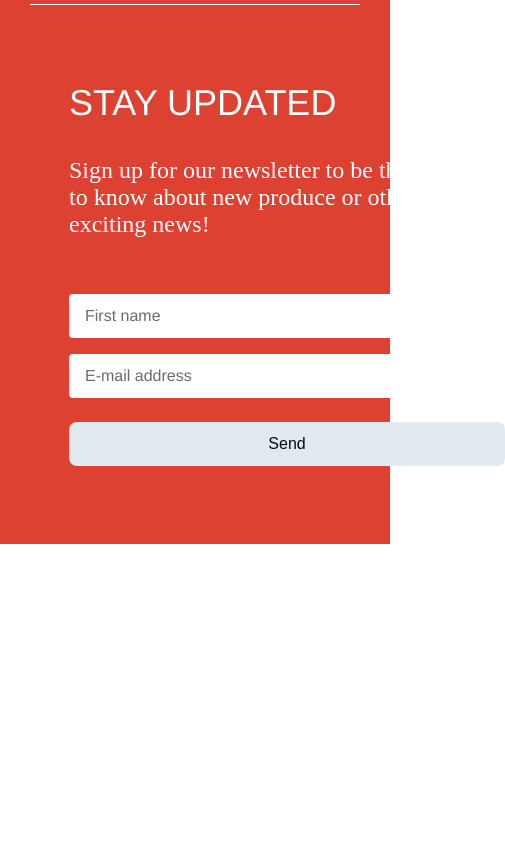
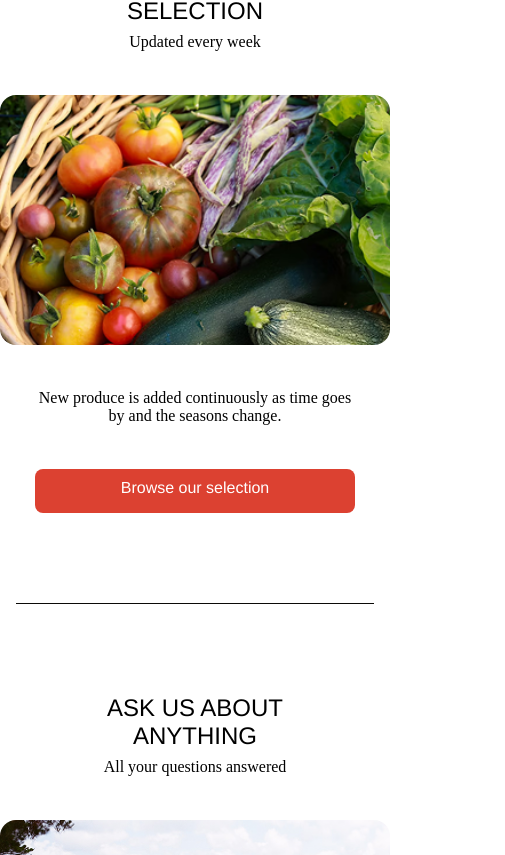
Before and after one commit to Clockert/eksamen, a plain HTML site: page index.html in a window 390 px wide. Shown: the part 1039-1894 px from the top of the page, 505 px wide, since content can reach past the window. Before the commit the page ends 1583 px from the top, so only its background shows below. Drawn offline with nearby package versions, Linux system fonts and the light colour scheme; a web font is replaced by a local one.

Commit message:
promo and style on pop menu

```diff
--- a/Styles/base.css
+++ b/Styles/base.css
@@ -50,6 +50,8 @@
   border-radius: 8px;
   font-size: var(--body-desktop);
   cursor: pointer;
+  text-decoration: none;
+  display: inline-block;
   transition: background-color 0.3s ease;
 }
 
--- a/Styles/footer.css
+++ b/Styles/footer.css
@@ -11,6 +11,7 @@ footer {
   color: var(--primary-text);
   padding: 20px 0 20px 20px;
   text-align: Left;
+  overflow: hidden;
 }
 
 footer .logo {
--- a/Styles/index.css
+++ b/Styles/index.css
@@ -1,3 +1,4 @@
+/* ---- Hero styling ---- */
 .hero {
   background-image: url("../assets/hero_img.webp");
   background-size: cover;
@@ -13,7 +14,6 @@
 
 .hero .logo {
   position: relative;
-  font-size: 200px;
   text-align: center;
   line-height: 150px;
 }
@@ -21,7 +21,10 @@
 .hero .hero-txt {
   position: relative;
   width: 416px;
-  font-size: 36px;
+  font-size: var(--header-desktop);
+  font-family: var(--font-primary);
+  text-transform: uppercase;
+  text-align: center;
 }
 
 .vertical-divider {
@@ -32,3 +35,121 @@
   margin: 0;
   display: inline-block;
 }
+
+/* ---- Promo Section styling ---- */
+
+.promo-section {
+  display: flex;
+}
+
+.promo-divider {
+  width: 1px;
+  height: auto;
+  background-color: var(--primary-text);
+  border: none;
+  margin: 0;
+  display: inline-block;
+}
+
+.promo-card {
+  flex: 1;
+  padding: 90px 0;
+  text-align: center;
+  display: flex;
+  flex-direction: column;
+  align-items: center;
+  gap: 44px;
+}
+
+.promo-title {
+  text-transform: uppercase;
+  font-family: var(--font-primary);
+  font-weight: var(--font-regular);
+  font-size: var(--header-desktop);
+}
+
+.promo-subheader {
+  font-family: var(--font-secondary);
+  font-size: var(--subheader-desktop);
+  font-weight: var(--font-light);
+  color: var(--primary-text);
+}
+
+.promo-header {
+  font-family: var(--font-secondary);
+  font-size: var(--body-desktop);
+  font-weight: var(--font-light);
+  display: flex;
+  flex-direction: column;
+  gap: 8px;
+  width: 456px;
+}
+
+.promo-image {
+  width: 448px;
+  height: 327px;
+  object-fit: cover;
+  border-radius: 16px;
+}
+
+.promo-text {
+  width: 407px;
+  font-family: var(--font-secondary);
+  font-size: var(--body-desktop);
+  font-weight: var(--font-light);
+}
+
+.promo-section .red-button {
+  width: 320px;
+  height: 44px;
+  font-family: var(--font-primary);
+  font-weight: var(--font-regular);
+  font-size: var(--body-desktop);
+}
+
+@media (max-width: 768px) {
+  .logo {
+    font-size: var(--logo-mobile);
+  }
+
+  .hero .hero-txt {
+    font-size: var(--header-mobile);
+    width: 248px;
+  }
+
+  .promo-section {
+    flex-direction: column;
+    padding: 0 16px;
+  }
+
+  .promo-divider {
+    width: auto;
+    height: 1px;
+    background-color: var(--primary-text);
+    border: none;
+  }
+
+  .promo-header {
+    width: 285px;
+    font-size: var(--body-mobile);
+  }
+
+  .promo-image {
+    height: 250px;
+  }
+
+  .promo-title {
+    font-size: var(--header-mobile);
+    width: auto; /* Use auto width for better alignment */
+    text-align: center; /* Center-align the text for consistency */
+  }
+
+  .promo-subheader {
+    font-size: var(--subheader-mobile);
+  }
+
+  .promo-section .red-button,
+  .promo-text {
+    width: 320px;
+  }
+}
--- a/Styles/popmenu.css
+++ b/Styles/popmenu.css
@@ -2,6 +2,7 @@
   margin: 0;
   padding: 0;
   box-sizing: border-box;
+  max-width: 100vw;
 }
 /* Pop-over menu */
 .menu-overlay {
@@ -72,3 +73,9 @@
   text-decoration: none;
   text-transform: uppercase;
 }
+
+@media (max-width: 768px) {
+  .menu-overlay {
+    width: 100%;
+  }
+}
--- a/index.html
+++ b/index.html
@@ -19,5 +19,47 @@
       <hr class="vertical-divider" aria-hidden="true" />
       <p class="hero-txt">Home delivery from your local farms</p>
     </section>
+
+    <! -- promo section -- >
+
+    <div class="container">
+      <section class="promo-section">
+        <div class="promo-card">
+          <div class="promo-header">
+            <h2 class="promo-title">Shop Our Seasonal Selection</h2>
+            <p class="promo-subtitle">Updated every week</p>
+          </div>
+          <img
+            src="assets/seasonal-produce.png"
+            alt="Basket of fresh seasonal vegetables"
+            class="promo-image"
+          />
+          <p class="promo-text">
+            New produce is added continuously as time goes by and the seasons
+            change.
+          </p>
+          <a href="#" class="red-button">Browse our selection</a>
+        </div>
+
+        <hr class="promo-divider" aria-hidden="true" />
+
+        <div class="promo-card">
+          <div class="promo-header">
+            <h2 class="promo-title">Ask Us About Anything</h2>
+            <p class="promo-subtitle">All your questions answered</p>
+          </div>
+          <img
+            src="assets/farmer.png"
+            alt="Farmer in the field"
+            class="promo-image"
+          />
+          <p class="promo-text">
+            New produce is added continuously as time goes by and the seasons
+            change.
+          </p>
+          <a href="#" class="red-button">Go to chat</a>
+        </div>
+      </section>
+    </div>
   </body>
 </html>
```
Also changed, not shown: assets/farmer.png (added), assets/seasonal-produce.png (added), 1 other file.
